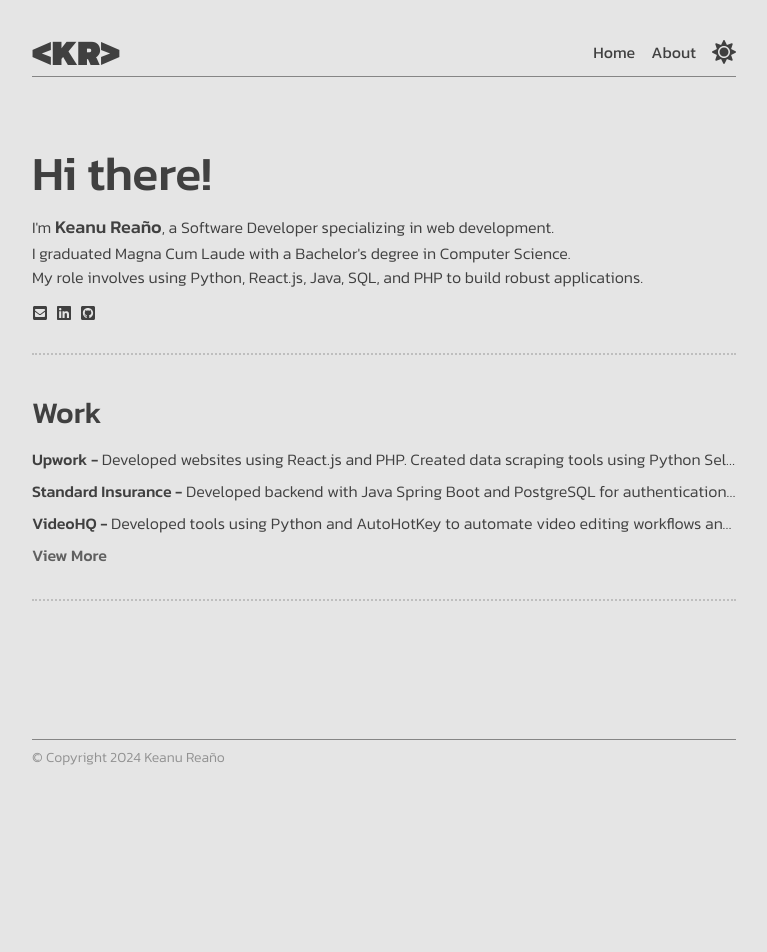
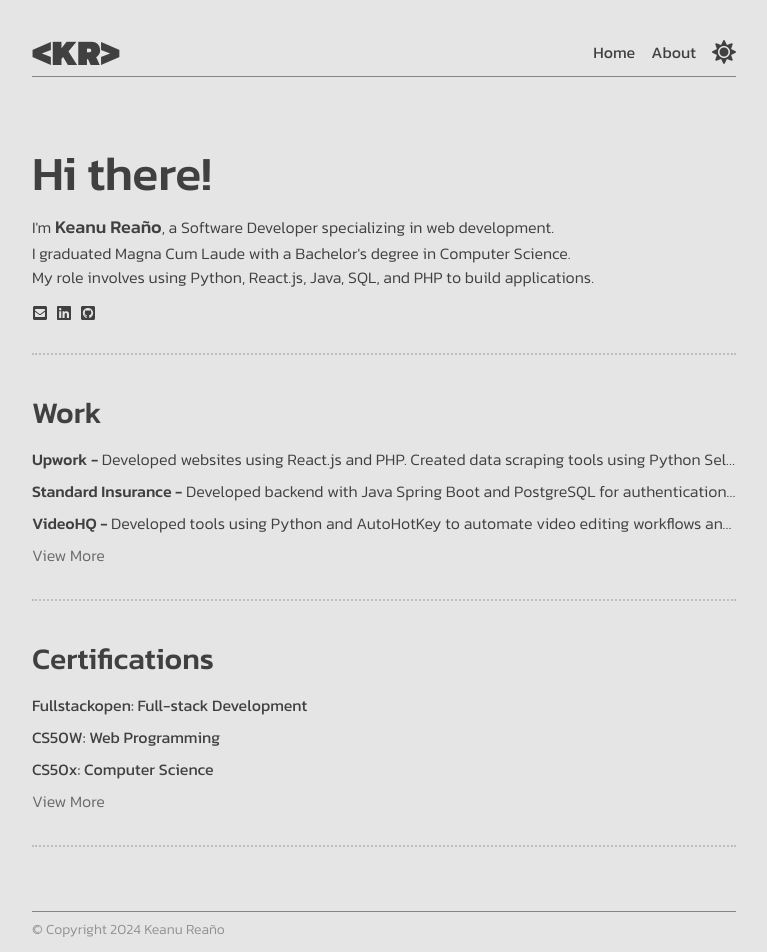
Before and after one commit to keanureano/keanureano.github.io, a Next.js app: page / in a window 1280 px wide. Shown: the top 952 px of the page, without its empty margins (256-1023 px from the left). Before the commit the page ends 800 px from the top, so only its background shows below. Built offline with nearby package versions, Linux system fonts and the light colour scheme.

Commit message:
update resume summary and certifications, add certifications component and refactor past work component.

```diff
--- a/public/resume.json
+++ b/public/resume.json
@@ -7,7 +7,7 @@
     "email": "reanokeanu@gmail.com",
     "phone": "",
     "url": "https://github.com/keanureano",
-    "summary": "I'm Keanu Reaño, a Software Developer specializing in web development.\nI graduated Magna Cum Laude with a Bachelor's degree in Computer Science.\nMy role involves using Python, React.js, Java, SQL, and PHP to build robust applications.",
+    "summary": "I'm Keanu Reaño, a Software Developer specializing in web development.\nI graduated Magna Cum Laude with a Bachelor's degree in Computer Science.\nMy role involves using Python, React.js, Java, SQL, and PHP to build applications.",
     "location": {
       "countryCode": "US",
       "address": "Philippines"
--- a/src/app/globals.css
+++ b/src/app/globals.css
@@ -13,6 +13,6 @@
     @apply font-light whitespace-pre-line;
   }
   hr {
-    @apply my-8 border-t-2 border-dotted border-opacity-20 dark:border-neutral-200 border-neutral-800;
+    @apply my-8 border-t-2 border-dotted border-opacity-20 dark:border-opacity-20 dark:border-neutral-200 border-neutral-800;
   }
 }
--- a/src/app/page.tsx
+++ b/src/app/page.tsx
@@ -1,3 +1,4 @@
+import Certifications from "@/components/Certifications";
 import Introduction from "@/components/Introduction";
 import PastWork from "@/components/PastWork";
 import { ResumeSchema } from "@/types/resumeSchema";
@@ -11,6 +12,7 @@ export default async function Home() {
     <main className="flex-grow">
       <Introduction resume={resume} />
       <PastWork resume={resume} />
+      <Certifications resume={resume} />
     </main>
   );
 }
--- /dev/null
+++ b/src/components/Certifications.tsx
@@ -0,0 +1,31 @@
+import { ResumeSchema } from "@/types/resumeSchema";
+import Link from "next/link";
+
+export default function Certifications({ resume }: { resume: ResumeSchema }) {
+  const linkedinUrl = resume.basics?.profiles?.[0].url as string;
+  return (
+    <>
+      <h1>Certifications</h1>
+      <ul className="flex flex-col space-y-2">
+        {resume.certificates
+          ?.slice(0, 3)
+          .reverse()
+          .map((certificate) => {
+            const name = certificate.name as string;
+            const url = certificate.url as string;
+            return (
+              <li key={name}>
+                <Link href={url}>{name}</Link>
+              </li>
+            );
+          })}
+        <li>
+          <Link href={linkedinUrl}>
+            <p className="opacity-75">View More</p>
+          </Link>
+        </li>
+      </ul>
+      <hr />
+    </>
+  );
+}
--- a/src/components/PastWork.tsx
+++ b/src/components/PastWork.tsx
@@ -2,23 +2,29 @@ import { ResumeSchema } from "@/types/resumeSchema";
 import Link from "next/link";
 
 export default function PastWork({ resume }: { resume: ResumeSchema }) {
+  const linkedinUrl = resume.basics?.profiles?.[0].url as string;
   return (
     <>
       <h1>Work</h1>
       <ul className="flex flex-col space-y-2">
-        {resume.work?.slice(0, 3).map((work) => (
-          <li key={work.name}>
-            <Link href={`${work.url}`}>
-              <p className="truncate">
-                <span className="font-medium">{work.name} - </span>
-                {work.summary}
-              </p>
-            </Link>
-          </li>
-        ))}
+        {resume.work?.slice(0, 3).map((work) => {
+          const name = work.name as string;
+          const url = work.url as string;
+          const summary = work.summary as string;
+          return (
+            <li key={name}>
+              <Link href={url}>
+                <p className="truncate">
+                  <span className="font-medium">{name} - </span>
+                  {summary}
+                </p>
+              </Link>
+            </li>
+          );
+        })}
         <li>
-          <Link href={`${resume.basics?.profiles?.[0].url}`}>
-            <p className="font-medium opacity-80">View More</p>
+          <Link href={linkedinUrl}>
+            <p className="opacity-75">View More</p>
           </Link>
         </li>
       </ul>
```
